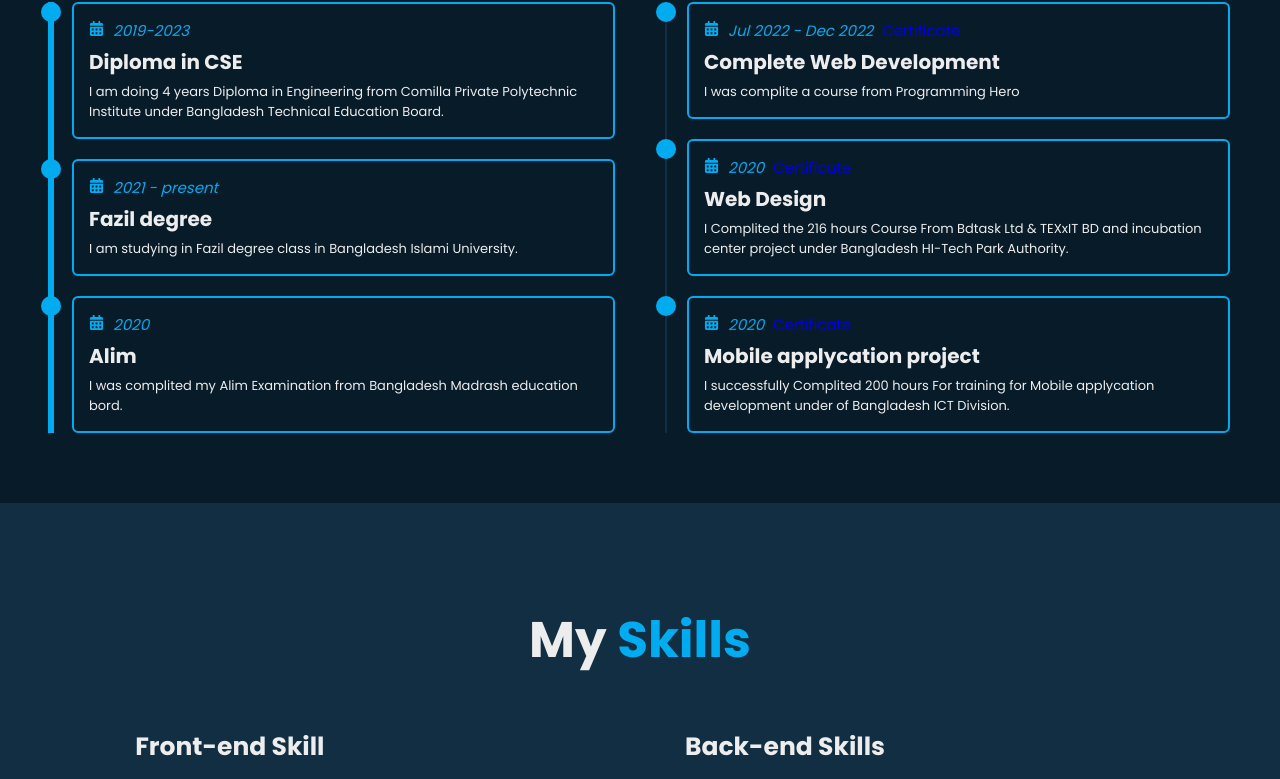
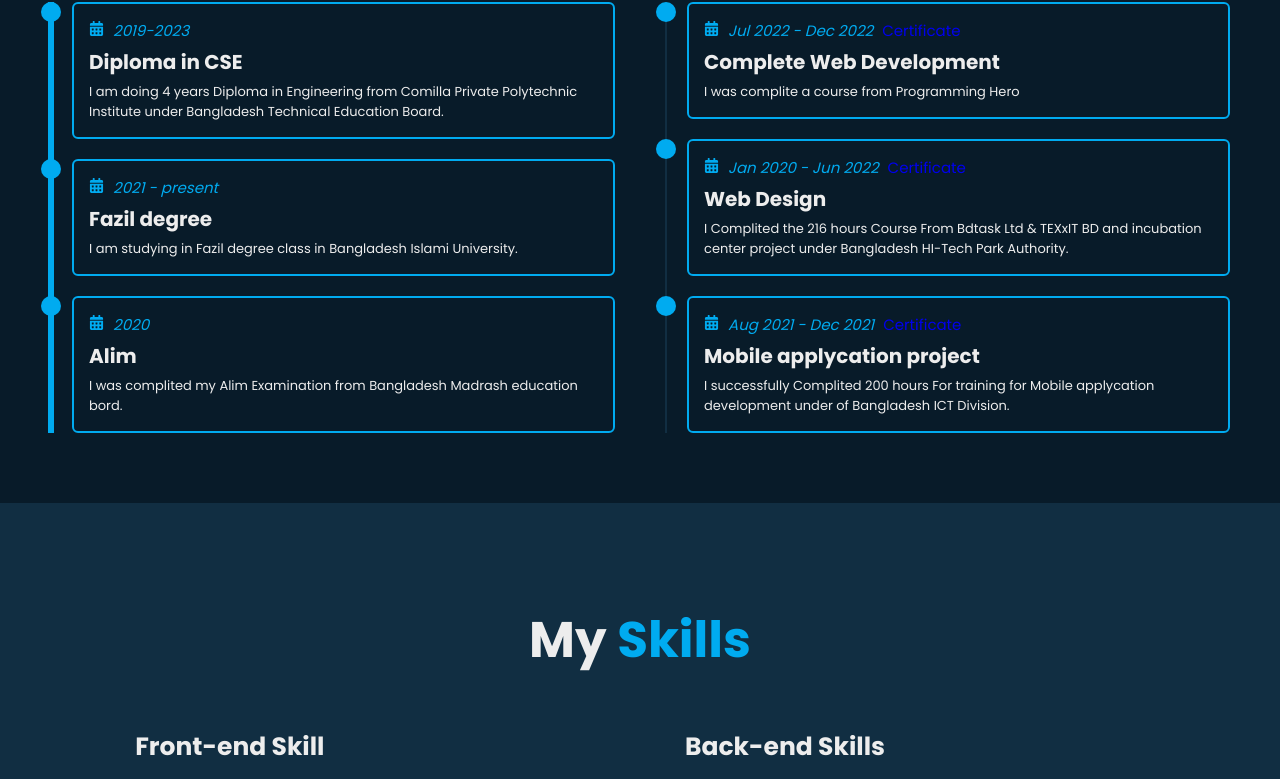
Before and after one commit to mdnazmulhasanniloy/md-nazmul-hasan-protfolio, a React (Create React App) app: page / in a window 1280 px wide. Shown: the part 1806-2585 px from the top of the page. Built offline with nearby package versions, Linux system fonts and the light colour scheme.

Commit message:
course data is reedii

```diff
--- a/src/Components/fackData.js
+++ b/src/Components/fackData.js
@@ -35,17 +35,63 @@
             description: "I was complite a course from Programming Hero"
         },
         {
-            year: "2020",
+            year: "Jan 2020 - Jun 2022",
             organization: "",
            certificate :"https://drive.google.com/file/d/1AeFS3T8P0OC_ltSvSZ3EWT_nukb_2yhC/view?usp=drivesdk",
             courseName: "Web Design",
             description: "I Complited the 216 hours Course From Bdtask Ltd & TEXxIT BD and incubation center project under Bangladesh HI-Tech Park Authority."
         },
         {
-            year: "2020",
+            year: "Aug 2021 - Dec 2021",
             organization: "",
            certificate :"https://drive.google.com/file/d/1AbPXvi0Kw-SOcAGGfy9nHee7_88A-YAn/view?usp=drivesdk",
             courseName: "Mobile applycation project",
             description: "I successfully Complited 200 hours For training for Mobile applycation development under of Bangladesh ICT Division."
         },
     ]
+
+
+    export const frontEnd =[
+        {
+            title: "Html",
+            percentage: 95
+        },
+        {
+            title: "Css",
+            percentage: 90
+        },
+        {
+            title: "TailwindCss",
+            percentage: 85
+        },
+        {
+            title: "React Js",
+            percentage: 85
+        },
+        {
+            title: "Redux",
+            percentage: 70
+        },
+
+    ]
+
+    export const backEnd =[
+        {
+            title: "Node Js",
+            percentage: 70
+        },
+
+        {
+            title: "Express Js",
+            percentage: 80
+        },
+
+        {
+            title: "MongoDB",
+            percentage: 75
+        },
+        {
+            title: "My SQL",
+            percentage: 45
+        },
+    ]
--- a/src/pages/Contact/Contact.css
+++ b/src/pages/Contact/Contact.css
@@ -37,6 +37,11 @@
     color: var(--text-color);
     font-size: 1.5rem;
     font-weight: 300;
+    transition: color .5s;
+}
+
+.contact-column .item a:hover{
+    color: var(--main-color);
 }
 .contact-row .contact-column.form-column{
     position: relative;
@@ -45,7 +50,7 @@
     /* position: absolute; */
     stroke: var(--main-color);
     /* color: var(--main-color);  */
-    z-index: 1;
+    z-index: -1;
 }
 .contact form{
 
@@ -55,7 +60,7 @@
     left: 0;
     margin: 0 auto;
     text-align: center;
-    z-index: -1;
+    z-index: 1;
 
 }
 
--- a/src/pages/Contact/Contact.jsx
+++ b/src/pages/Contact/Contact.jsx
@@ -10,7 +10,7 @@ const Contact = () => {
     const isInView= useInView(ref, {margin: `-100px`})
     const variants ={
         initial:{
-            y:500,
+            y:20,
             opacity: 0
         },
         animate:{
@@ -60,35 +60,34 @@ const Contact = () => {
                 initial={{opacity:0}}
                 whileInView={{opacity:1}}
                 transition={{delay:6, duration:1}}
-
                 >
-                <div className="input-box">
+                <motion.div variants={variants} initial="initial" whileInView="animate" className="input-box">
                     <div className="input-field">
                         <input type="text" placeholder="Full Name" required/>
                         <span className="focus"></span>
                     </div>
 
-                    <div className="input-field">
+                    <motion.div variants={variants} initial="initial" whileInView="animate" className="input-field">
                         <input type="email" placeholder="Email Address" required/>
                         <span className="focus"></span>
-                    </div>
-                    <div className="input-field">
+                    </motion.div>
+                    <motion.div variants={variants} initial="initial" whileInView="animate" className="input-field">
                         <input type='tel' placeholder="Mobile Number" required/>
                         <span className="focus"></span>
-                    </div>
-                    <div className="input-field">
+                    </motion.div>
+                    <motion.div variants={variants} initial="initial" whileInView="animate" className="input-field">
                         <input type="text" placeholder="Email Subject" required/>
                         <span className="focus"></span>
-                    </div>
+                    </motion.div>
 
-                </div>
-                <div className="textarea-field">
+                </motion.div>
+                <motion.div variants={variants} initial="initial" whileInView="animate" className="textarea-field">
                         <textarea name='' id='' cols={30} rows={8} placeholder="Your Message" required/>
                         <span className="focus"></span>
-                    </div>
-                    <div className="btn-box btns">
+                    </motion.div>
+                    <motion.div variants={variants} initial="initial" whileInView="animate" className="btn-box btns">
                         <button type='submit' className="btn">Send <IoIosSend /></button>
-                    </div>
+                    </motion.div>
             </motion.form>
                 </div>
             </motion.div>
--- a/src/pages/Skills/Skill.js
+++ b/src/pages/Skills/Skill.js
@@ -1,49 +0,0 @@
-
-
-
-
-
-export const frontEnd =[
-    {
-        title: "Html",
-        percentage: 95
-    },
-    {
-        title: "Css",
-        percentage: 90
-    },
-    {
-        title: "TailwindCss",
-        percentage: 85
-    },
-    {
-        title: "React Js",
-        percentage: 85
-    },
-    {
-        title: "Redux",
-        percentage: 70
-    },
-
-]
-
-export const backEnd =[
-    {
-        title: "Node Js",
-        percentage: 70
-    },
-
-    {
-        title: "Express Js",
-        percentage: 80
-    },
-
-    {
-        title: "MongoDB",
-        percentage: 75
-    },
-    {
-        title: "My SQL",
-        percentage: 45
-    },
-]
--- a/src/pages/Skills/Skills.jsx
+++ b/src/pages/Skills/Skills.jsx
@@ -2,25 +2,39 @@ import React from 'react';
 import "./Skills.css"
 import Contact from '../Contact/Contact'
 import AllSkillsShow from '../../Components/AllSkillsShow/AllSkillsShow';
-import { backEnd, frontEnd } from './Skill';
 import {motion} from "framer-motion"
+import { backEnd, frontEnd } from '../../Components/fackData';
 
 const Skills = () => {
+    const variants ={
+        initial:{
+            y:20,
+            opacity: 0
+        },
+        animate:{
+            y:0,
+            opacity: 1,
+            transition:{
+                duration: 0.5,
+                staggerChildren: 0.1,
+            }
+        },
 
+    }
 
     return (
         <>
         <section className="skills" id="skills">
-            <h2 className="heading">My <span>Skills</span></h2>
+            <motion.h2 variants={variants} initial="initial" whileInView="animate" className="heading">My <span>Skills</span></motion.h2>
             {/* <AllSkillsShow /> */}
             <div className="skills-row">
-                <div className="skills-column">
-                    <h3 className="title">Front-end Skill</h3>
+                <motion.div className="skills-column" variants={variants} initial="initial" whileInView="animate">
+                    <motion.h3 variants={variants} className="title">Front-end Skill</motion.h3>
                     <div className="skills-box">
                         <div className="skills-content">
 
                             {
-                                frontEnd?.map(Skill=> <div className="progress" key={Skill?.title}>
+                                frontEnd?.map(Skill=> <div  className="progress" key={Skill?.title}>
                                 <h3>{Skill?.title} <span>{Skill?.percentage}%</span></h3>
                                 <div className="bar">
                                     <motion.span
@@ -36,9 +50,9 @@ const Skills = () => {
 
                         </div>
                     </div>
-                </div>
-                <div className="skills-column">
-                    <h3 className="title">Back-end Skills</h3>
+                </motion.div>
+                <motion.div className="skills-column" variants={variants} initial="initial" whileInView="animate">
+                    <motion.h3 variants={variants} className="title">Back-end Skills</motion.h3>
                     <div className="skills-box">
                         <div className="skills-content">
                             {
@@ -55,7 +69,7 @@ const Skills = () => {
                             )}
                         </div>
                     </div>
-                </div>
+                </motion.div>
             </div>
         </section>
         <Contact />
```
